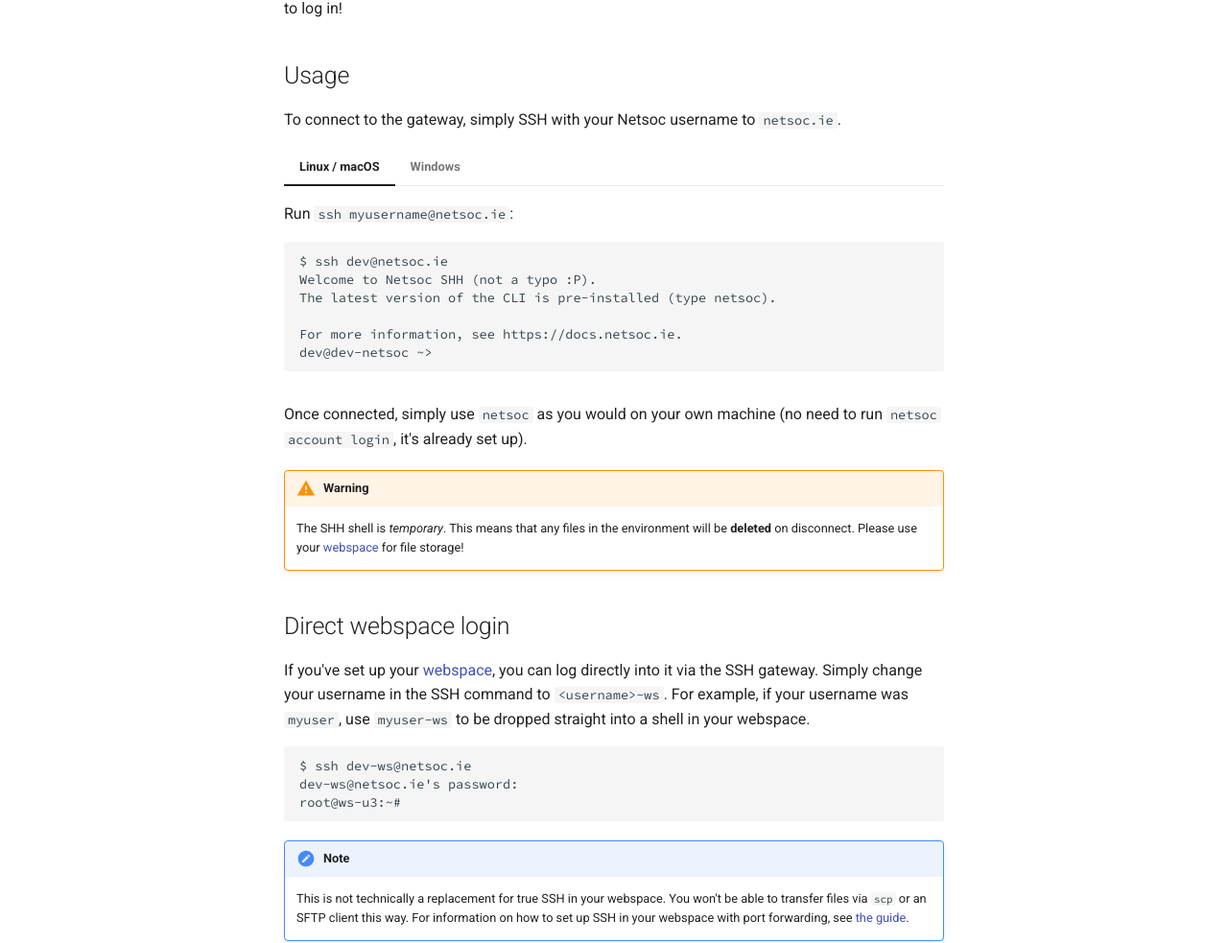
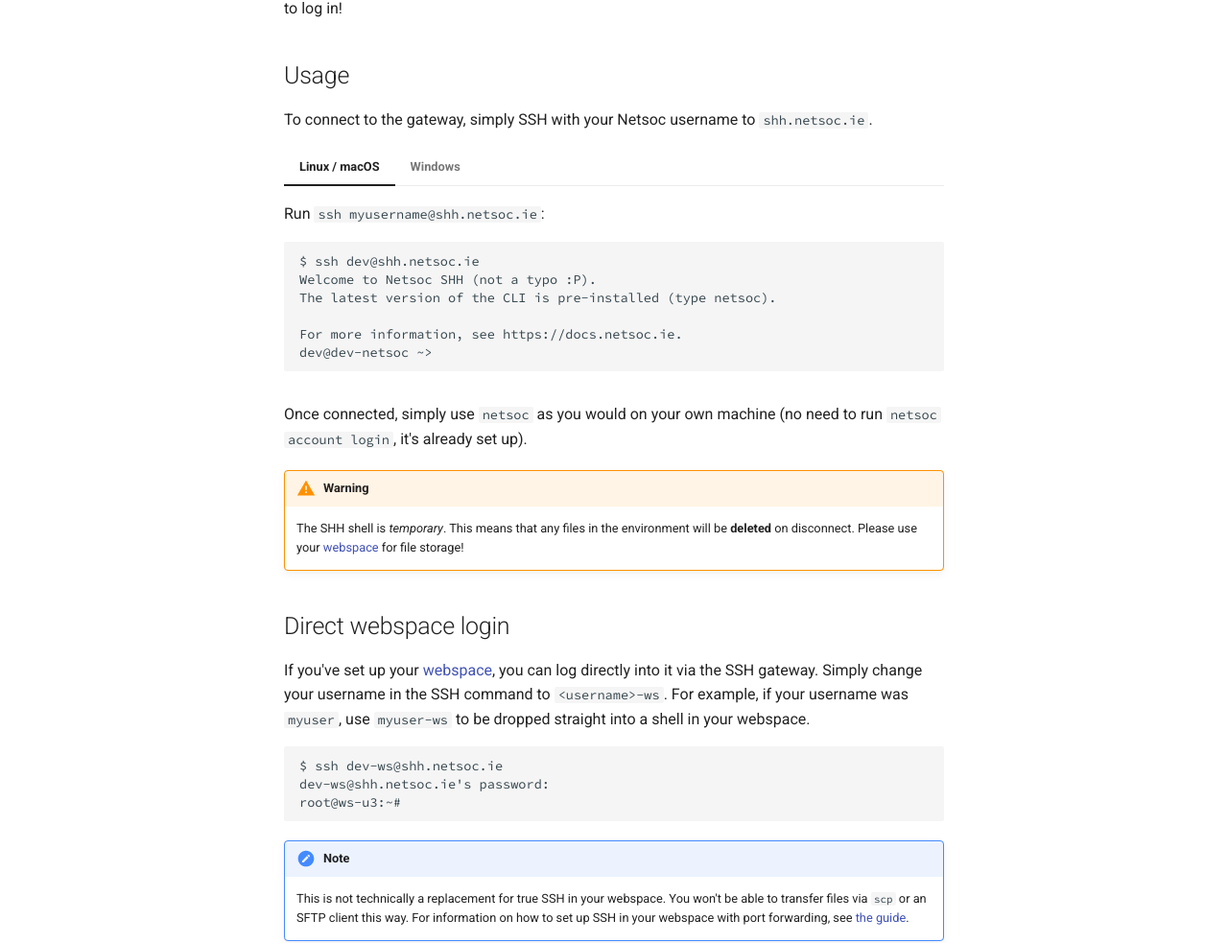
Before and after one commit to netsoc/docs, an MkDocs documentation site: the page built from docs/shh/index.md, in a window 1280 px wide and 1400 px high. Shown: the part 283-1266 px from the top of the window at 96% size. Built offline with MkDocs 1.6.1 and Material for MkDocs 9.7.7, drawn with Linux system fonts in a browser that asks for light colours; comment, search, counter and statistics services are not loaded.

Commit message:
Update netsoc/shh documentation (bc9bf435)

````diff
--- a/docs/shh/index.md
+++ b/docs/shh/index.md
@@ -6,13 +6,13 @@ The CLI is pre-configured, so you won't even need to log in!
 
 ## Usage
 
-To connect to the gateway, simply SSH with your Netsoc username to `netsoc.ie`.
+To connect to the gateway, simply SSH with your Netsoc username to `shh.netsoc.ie`.
 
 === "Linux / macOS"
-    Run `ssh myusername@netsoc.ie`:
+    Run `ssh myusername@shh.netsoc.ie`:
 
     ```
-    $ ssh dev@netsoc.ie
+    $ ssh dev@shh.netsoc.ie
     Welcome to Netsoc SHH (not a typo :P).
     The latest version of the CLI is pre-installed (type netsoc).
 
@@ -50,8 +50,8 @@ the SSH gateway. Simply change your username in the SSH command to
 be dropped straight into a shell in your webspace.
 
 ```
-$ ssh dev-ws@netsoc.ie
-dev-ws@netsoc.ie's password:
+$ ssh dev-ws@shh.netsoc.ie
+dev-ws@shh.netsoc.ie's password:
 root@ws-u3:~#
 ```
 
````
Also changed, not shown: docs/shh/assets/putty_details.png, docs/shh/assets/putty_ssh.png.
